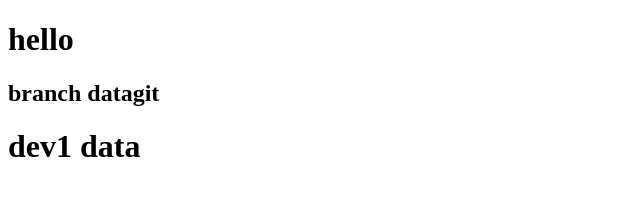
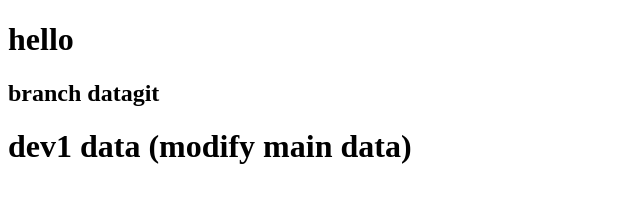
Before and after one commit to prajwalhelonde/prajwal, a plain HTML site: page pskap/index.html in a window 1280 px wide. Shown: the whole page, without its empty margins (0-640 px from the left). Drawn offline with Linux system fonts and the light colour scheme.

Commit message:
main data modifed

```diff
--- a/pskap/index.html
+++ b/pskap/index.html
@@ -8,6 +8,6 @@
 <body>
     <h1>hello</h1>
     <h2>branch datagit</h2>
-    <h1>dev1 data</h1>
+    <h1>dev1 data (modify main data)</h1>
 </body>
 </html>
```
